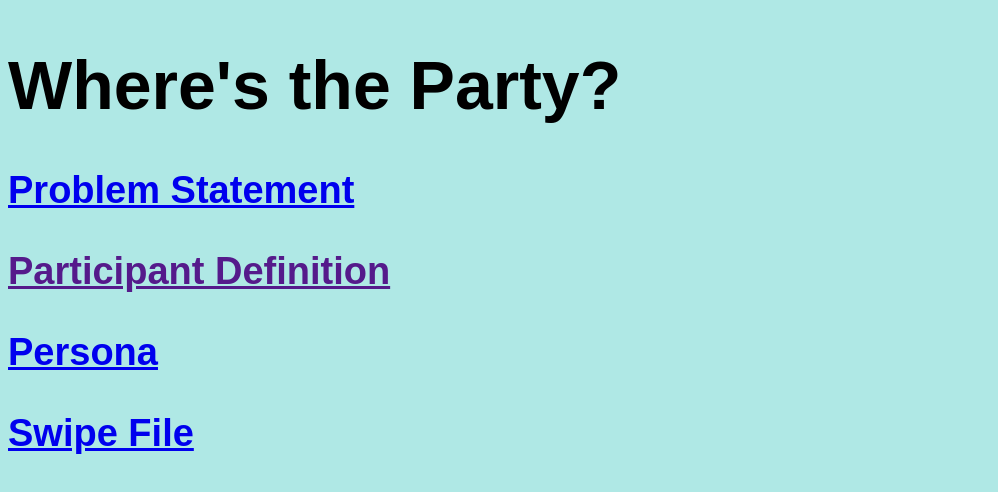
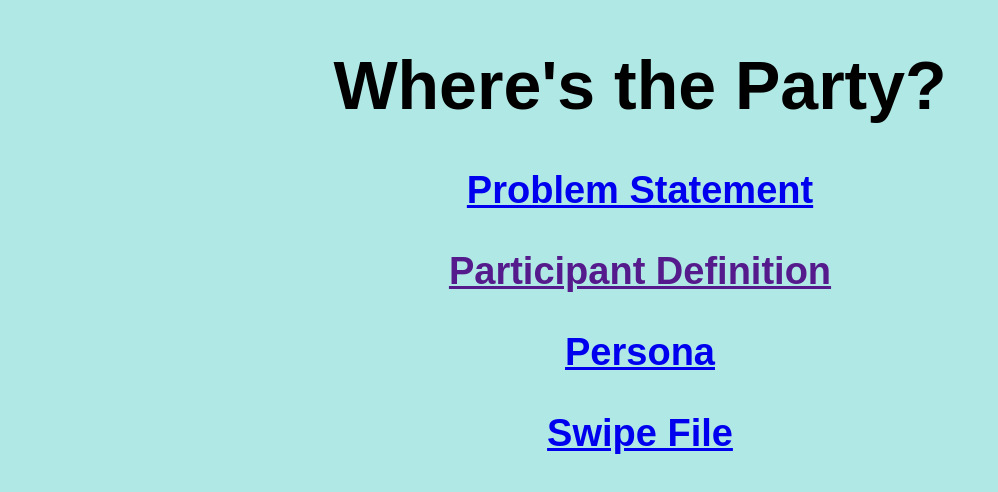
Before and after one commit to ccharl/where-s-the-party-, a plain HTML site: page index.html in a window 1280 px wide. Shown: the whole page, without its empty margins (0-998 px from the left). Drawn offline with Linux system fonts and the light colour scheme.

Commit message:
Update index.html

```diff
--- a/index.html
+++ b/index.html
@@ -9,11 +9,11 @@
 	</head>
 
 	<body>
-
-		<h1>Where's the Party?</h1>
-		<a href ="midterm proposal.pdf"><h3>Problem Statement</h3></a>
-		<a href =""><h3>Participant Definition</h3></a>
-		<a href="Persona.pdf"><h3>Persona</h3></a>
-		<a href ="personamoodboard.pdf" target ="new"><h3>Swipe File</h3></a>
-
+		<div class="words">
+			<h1>Where's the Party?</h1>
+			<a href ="midterm proposal.pdf"><h3>Problem Statement</h3></a>
+			<a href =""><h3>Participant Definition</h3></a>
+			<a href="Persona.pdf"><h3>Persona</h3></a>
+			<a href ="personamoodboard.pdf" target ="new"><h3>Swipe File</h3></a>
+		</div>
 	</body>
```
